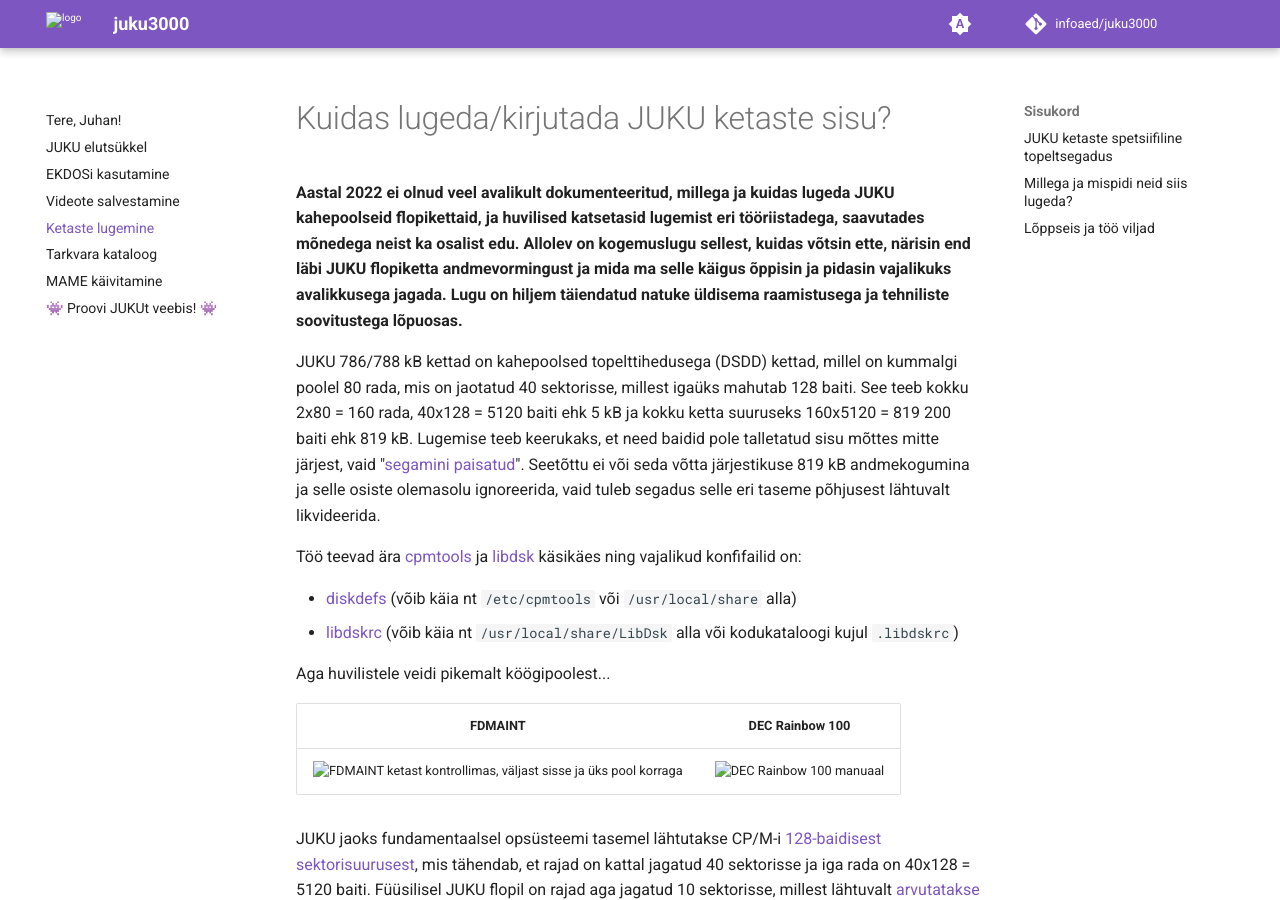
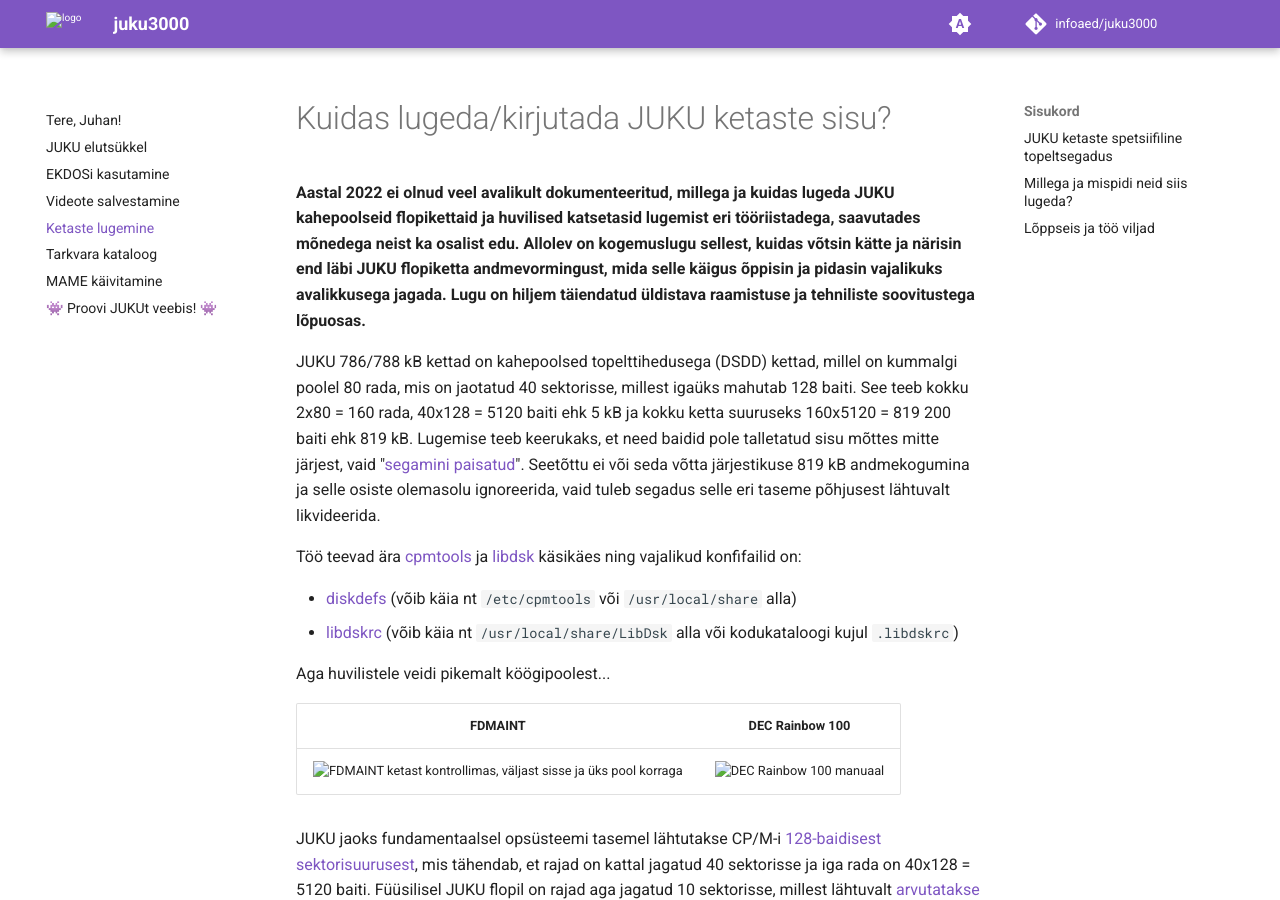
Before and after one commit to infoaed/juku3000, an MkDocs documentation site: the page built from docs/kettad.md, in a window 1280 px wide and 900 px high. Built offline with MkDocs 1.6.1 and Material for MkDocs 9.7.7, drawn with Linux system fonts in a browser that asks for light colours; comment, search, counter and statistics services are not loaded.

Commit message:
Update kettad.md

```diff
--- a/docs/kettad.md
+++ b/docs/kettad.md
@@ -1,6 +1,6 @@
 # Kuidas lugeda/kirjutada JUKU ketaste sisu?
 
-__Aastal 2022 ei olnud veel avalikult dokumenteeritud, millega ja kuidas lugeda JUKU kahepoolseid flopikettaid, ja huvilised katsetasid lugemist eri tööriistadega, saavutades mõnedega neist ka osalist edu. Allolev on kogemuslugu sellest, kuidas võtsin ette, närisin end läbi JUKU flopiketta andmevormingust ja mida ma selle käigus õppisin ja pidasin vajalikuks avalikkusega jagada. Lugu on hiljem täiendatud natuke üldisema raamistusega ja tehniliste soovitustega lõpuosas.__
+__Aastal 2022 ei olnud veel avalikult dokumenteeritud, millega ja kuidas lugeda JUKU kahepoolseid flopikettaid ja huvilised katsetasid lugemist eri tööriistadega, saavutades mõnedega neist ka osalist edu. Allolev on kogemuslugu sellest, kuidas võtsin kätte ja närisin end läbi JUKU flopiketta andmevormingust, mida selle käigus õppisin ja pidasin vajalikuks avalikkusega jagada. Lugu on hiljem täiendatud üldistava raamistuse ja tehniliste soovitustega lõpuosas.__
 
 JUKU 786/788 kB kettad on kahepoolsed topelttihedusega (DSDD) kettad, millel on kummalgi poolel 80 rada, mis on jaotatud 40 sektorisse, millest igaüks mahutab 128 baiti. See teeb kokku 2x80 = 160 rada, 40x128 = 5120 baiti ehk 5 kB ja kokku ketta suuruseks 160x5120 = 819 200 baiti ehk 819 kB. Lugemise teeb keerukaks, et need baidid pole talletatud sisu mõttes mitte järjest, vaid "[segamini paisatud](https://www.seasip.info/Cpm/skew.html)". Seetõttu ei või seda võtta järjestikuse 819 kB andmekogumina ja selle osiste olemasolu ignoreerida, vaid tuleb segadus selle eri taseme põhjusest lähtuvalt likvideerida.
 
```
